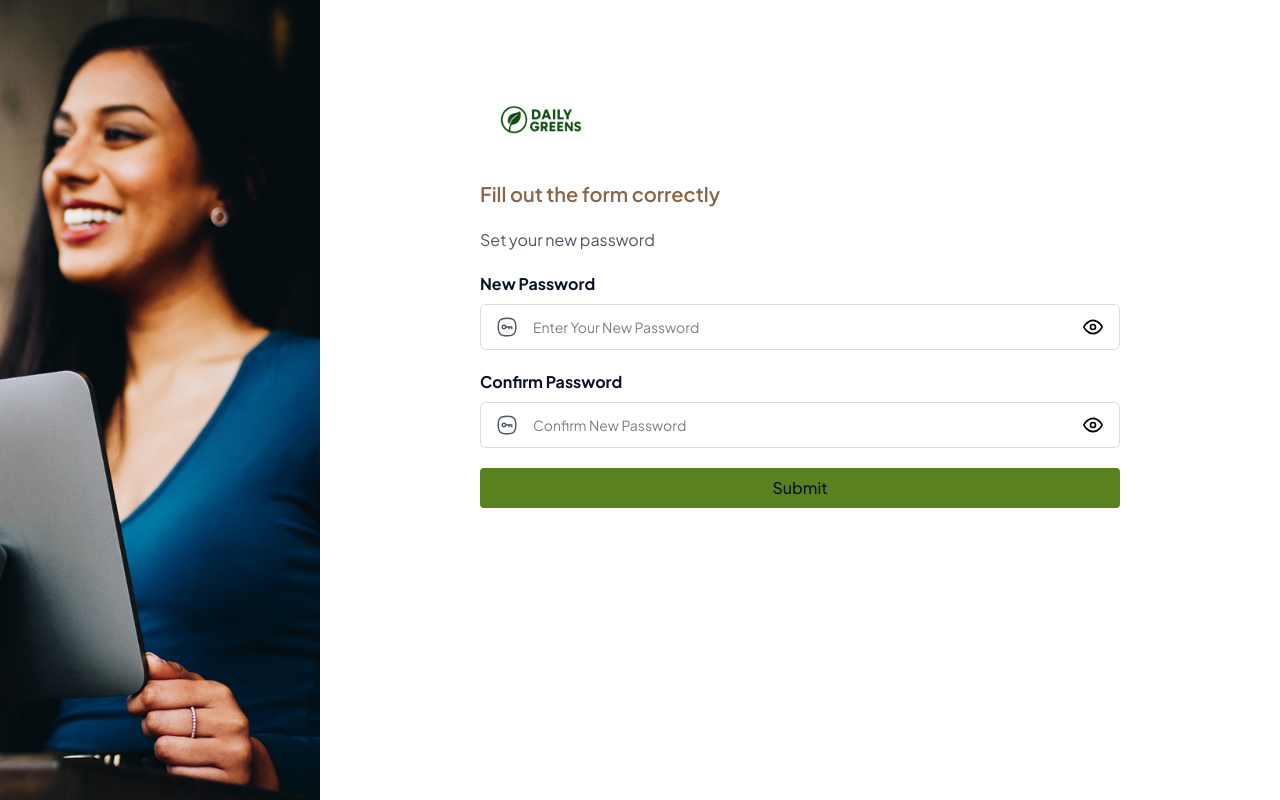
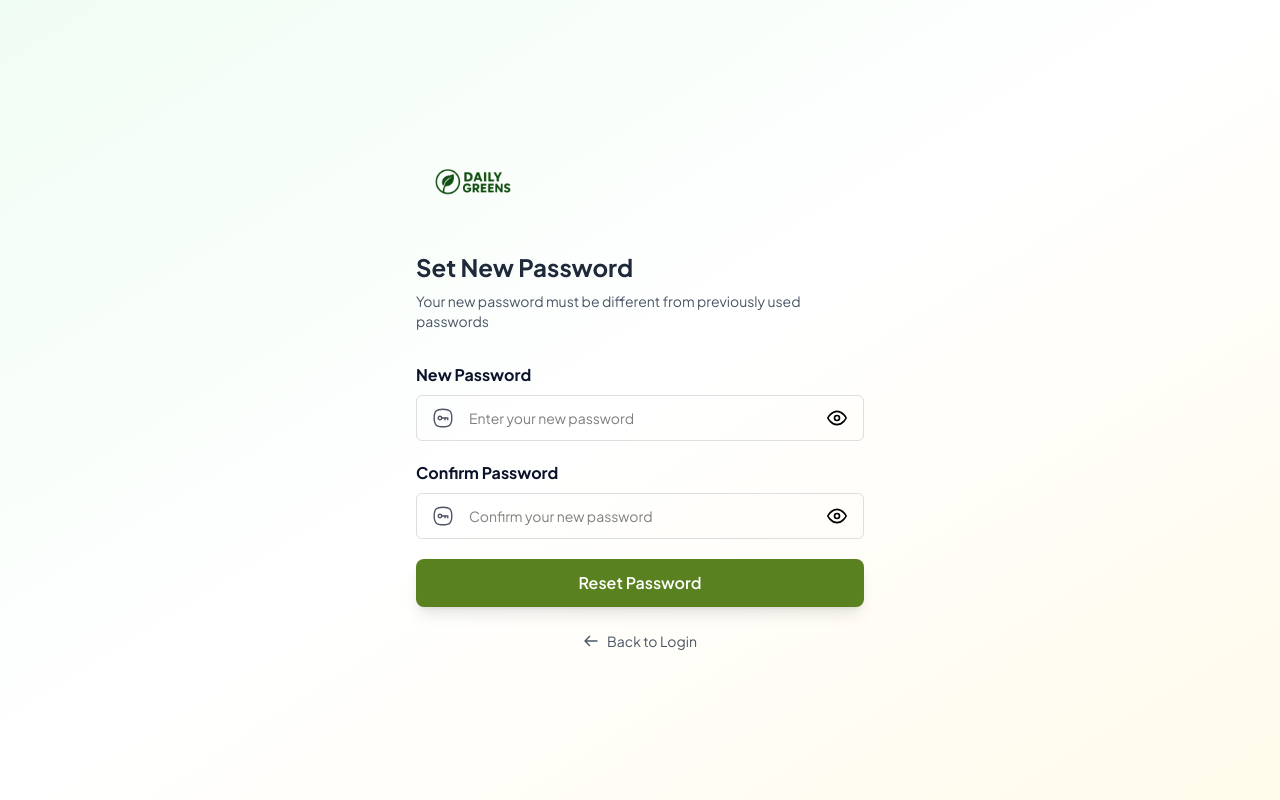
Before and after one commit to ItsnaMaulanaHasan/koda-b4-react, a React (Vite) app: page /reset-password in a window 1280 px wide. Built offline with nearby package versions, Linux system fonts and the light colour scheme.

Commit message:
style: redesign reset password page

```diff
--- a/src/pages/ResetPasswordPage.jsx
+++ b/src/pages/ResetPasswordPage.jsx
@@ -3,6 +3,7 @@ import { useContext, useState } from "react";
 import { useForm } from "react-hook-form";
 import { useDispatch } from "react-redux";
 import {
+  Link,
   ScrollRestoration,
   useNavigate,
   useSearchParams,
@@ -96,60 +97,87 @@ function ResetPasswordPage() {
     }
   };
   return (
-    <div className="flex w-full min-h-screen">
+    <div className="flex w-full h-screen overflow-hidden bg-gradient-to-br from-green-50 via-white to-amber-50">
       <ScrollRestoration />
       <Alert
         type={alertStatus.type}
         message={alertStatus.message}
         onClose={() => setAlertStatus({ type: "", message: "" })}
       />
-      <div className="hidden w-1/4 md:block">
+
+      {/* form */}
+      <div className="flex flex-1 items-center justify-center px-6 sm:px-12 lg:px-16 overflow-y-auto">
+        <div className="w-full max-w-md py-8">
+          {/* logo */}
+          <div className="mb-8 text-center md:text-left">
             <img
-          className="object-cover w-full h-full"
-          src="/img/img-forgot-password.png"
-          alt="Image Login"
-        />
-      </div>
-      <div className="flex flex-col flex-1 gap-5 px-8 py-20 sm:px-12 md:px-16 lg:px-40">
-        <div>
-          <img
-            className="w-30"
+              className="w-28 mx-auto md:mx-0"
               src="/img/logo-original.png"
               alt="Logo Daily Greens"
             />
           </div>
-        <h1 className="font-semibold text-[#8E6447] text-xl">
-          Fill out the form correctly
+
+          {/* header */}
+          <div className="mb-8">
+            <h1 className="text-2xl font-bold text-gray-800 mb-2">
+              Set New Password
             </h1>
-        <p className="text-[#4F5665]">Set your new password</p>
-        <form onSubmit={handleSubmit(onSubmit)}>
-          <div className="flex flex-col gap-5">
+            <p className="text-sm text-gray-600">
+              Your new password must be different from previously used passwords
+            </p>
+          </div>
+
+          {/* form */}
+          <form onSubmit={handleSubmit(onSubmit)} className="space-y-5">
             <Input
               {...register("password")}
               error={errors}
               id="password"
               type="password"
               label="New Password"
-              placeholder="Enter Your New Password"
+              placeholder="Enter your new password"
               disabled={isProcessing}
             />
+
             <Input
               {...register("confirmPassword")}
               error={errors}
               id="confirmPassword"
               type="password"
               label="Confirm Password"
-              placeholder="Confirm New Password"
+              placeholder="Confirm your new password"
               disabled={isProcessing}
             />
+
             <Button
               disabled={isProcessing}
               type="submit"
-              className="bg-[#5a8120] disabled:opacity-50 disabled:cursor-not-allowed">
-              {!isProcessing ? "Submit" : "Reset email..."}
+              className="w-full bg-[#5a8120] hover:bg-[#4a6e18] text-white font-semibold py-3 rounded-lg transition-all duration-300 disabled:opacity-50 disabled:cursor-not-allowed shadow-lg hover:shadow-xl">
+              {!isProcessing ? "Reset Password" : "Processing..."}
             </Button>
+          </form>
+
+          {/* back to login */}
+          <div className="mt-6 text-center">
+            <Link
+              className="text-sm text-gray-600 hover:text-[#5a8120] transition-colors inline-flex items-center gap-2"
+              to="/auth/login">
+              <svg
+                className="w-4 h-4"
+                fill="none"
+                stroke="currentColor"
+                viewBox="0 0 24 24">
+                <path
+                  strokeLinecap="round"
+                  strokeLinejoin="round"
+                  strokeWidth={2}
+                  d="M10 19l-7-7m0 0l7-7m-7 7h18"
+                />
+              </svg>
+              Back to Login
+            </Link>
           </div>
-        </form>
+        </div>
       </div>
     </div>
   );
```
Lines whose indentation alone changed are shown as unchanged.
